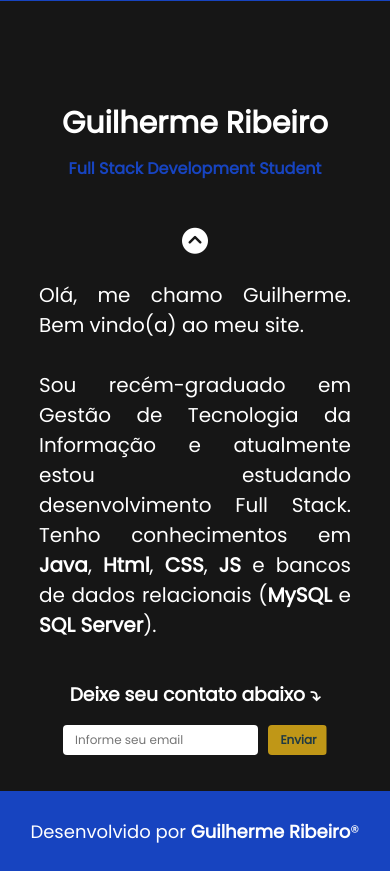
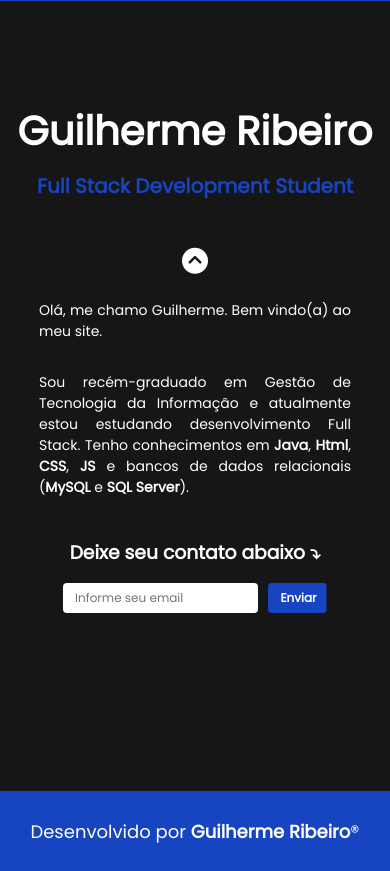
Before and after one commit to guilhermeribeir0/projeto_portifolio_hiring_coders3, a plain HTML site: page index.html in a window 390 px wide. Both pictures are taken after a click on the element 195 px from the left and 330 px from the top of the page. Shown: the part 90-961 px from the top of the page. Drawn offline with Linux system fonts and the light colour scheme.

Commit message:
Arquivo correto.

```diff
--- a/style.css
+++ b/style.css
@@ -167,19 +167,34 @@ header ul li a:hover {
     .form {
         width: 100%;
     }
+
+    .container .principal .name h1 {
+        font-size: 40px;
+    }
+
+    .container .principal .name h5 {
+        font-size: 20px;
+    }
+
+    #about p {
+        font-size: 14px;
+        max-width: 80%;
+        text-align: justify;
+    }
 }
 
 @media only screen and (max-width: 480px) {
 
     .container .principal .name h1 {
-        font-size: 30px;
+        font-size: 40px;
     }
 
     .container .principal .name h5 {
-        font-size: 16px;
+        font-size: 20px;
     }
 
     #about p {
+        font-size: 14px;
         max-width: 80%;
         text-align: justify;
     }
@@ -200,10 +215,10 @@ header ul li a:hover {
         font-size: 12px;
         width: 15%;
         padding: 6px 12px;
-        background: linear-gradient(to right, rgb(212, 212, 212) 50%, #c09717 50%);
+        background: linear-gradient(to right, #fff 50%, #1744c0 50%);
         background-size: 200% 100%;
         background-position: right bottom;
-        color: #203A43;
+        color: #fff;
         font-weight: 600;
         border: none;
         cursor: pointer;
```
